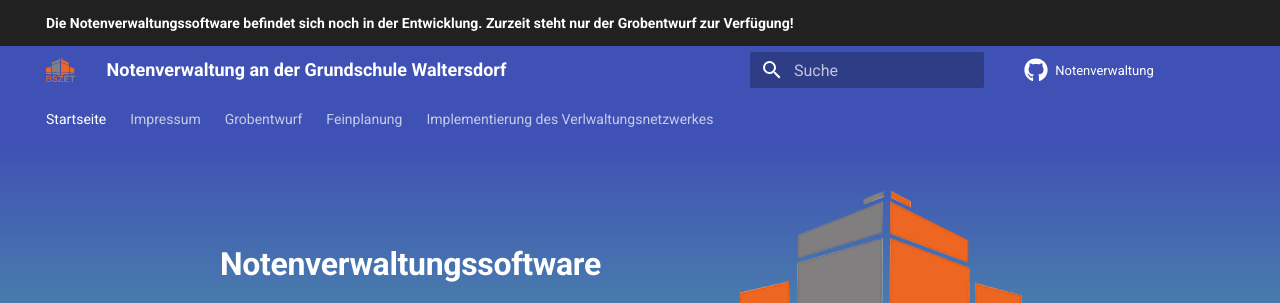
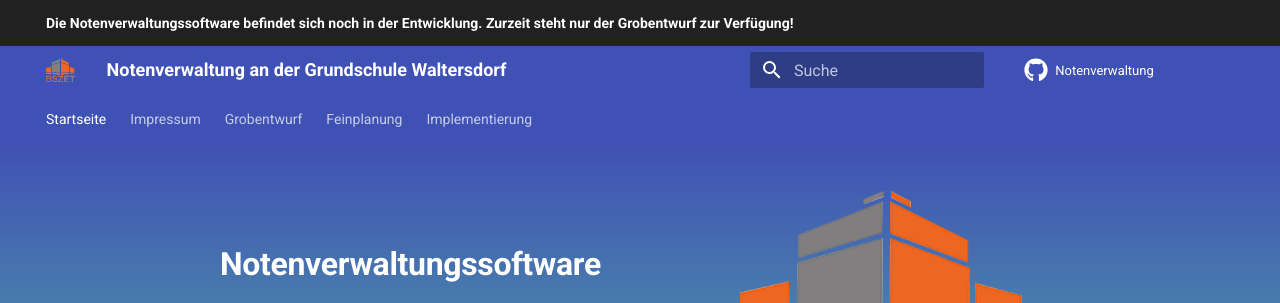
Before and after one commit to notenverwaltung/Notenverwaltungssoftware, an MkDocs documentation site: the page built from docs/index.md, in a window 1280 px wide and 999 px high. Shown: the top 303 px of the window. Built offline with MkDocs 1.6.1 and Material for MkDocs 9.7.7, drawn with Linux system fonts in a browser that asks for light colours; comment, search, counter and statistics services are not loaded.

Commit message:
Update mkdocs.yml

```diff
--- a/mkdocs.yml
+++ b/mkdocs.yml
@@ -154,7 +154,7 @@
         - 'Problemanalyse': 'DefinitionundProblemanalyse.md'
         - 'Projekt- & Sollziele': 'Projekt- & Sollziele.md'
         - 'Risikoanalyse': 'Risikoanalyse.md'
-        - 'Dienstanalyse nach dem V-Modell': 'Dienstanalyse nach dem V-Modell.md'
+        - 'Dienstanalyse nach dem V-Modell': 'Dienstanalyse.md'
         - 'Nutzwertanalyse': 'Nutzwertanalyse.md'
         - 'Literaturverzeichnis': 'Literaturverzeichnis.md'
         - 'Abbildungsverzeichnis': 'Abbildungsverzeichnis.md'
@@ -163,7 +163,7 @@
     - 'Feinplanung':
         - 'Zeitplan': 'Ganttdiagramm.md'
         - 'Netzwerkplan': 'Netzwerkplan.md'
-    - 'Implementierung des Verlwaltungsnetzwerkes':
+    - 'Implementierung':
         - 'Dokumentation': 'Dokumentation.md'
         - 'Handbuch': 'Handbuch.md'
         - 'Download der Notenverwaltungssoftware': 'Download.md'
```
